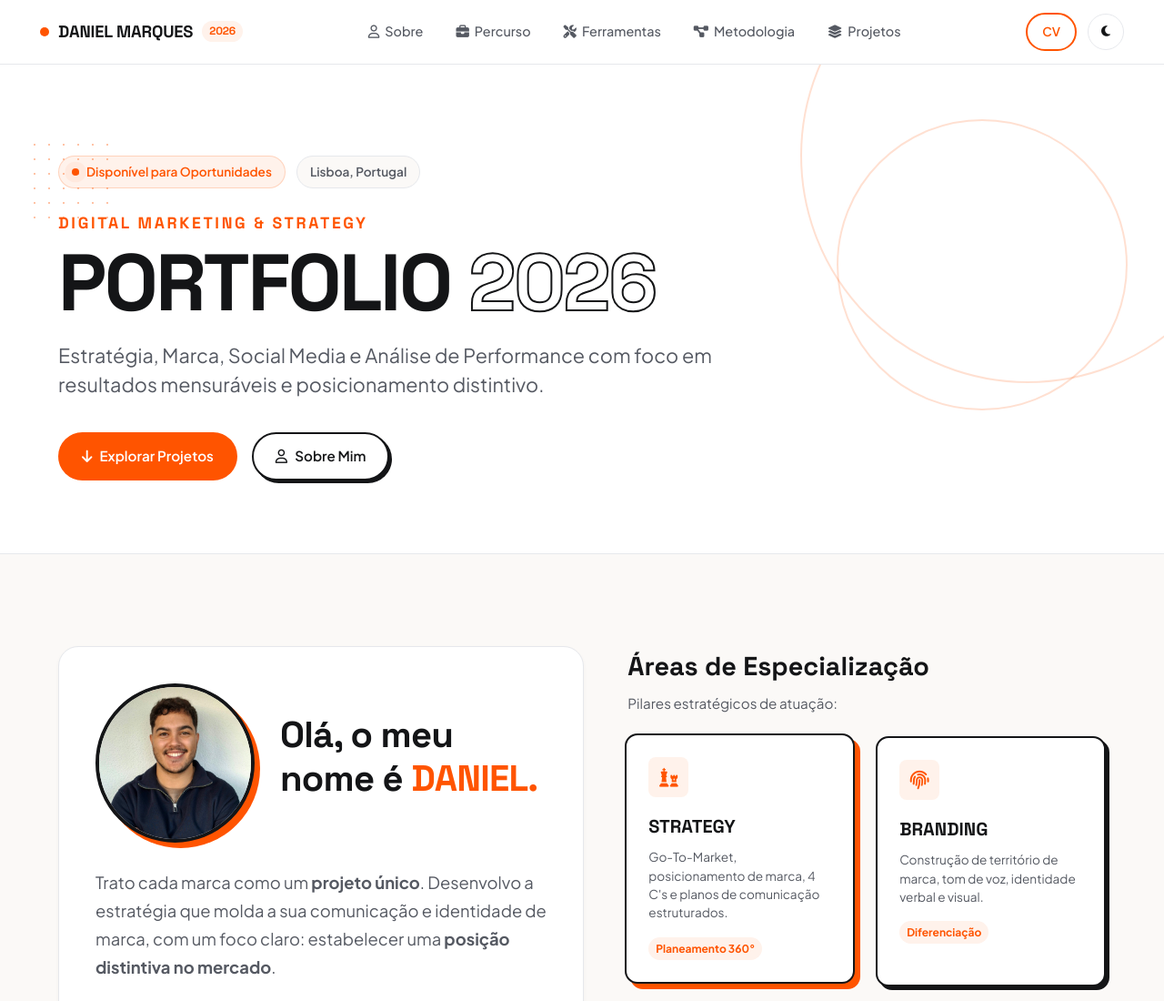
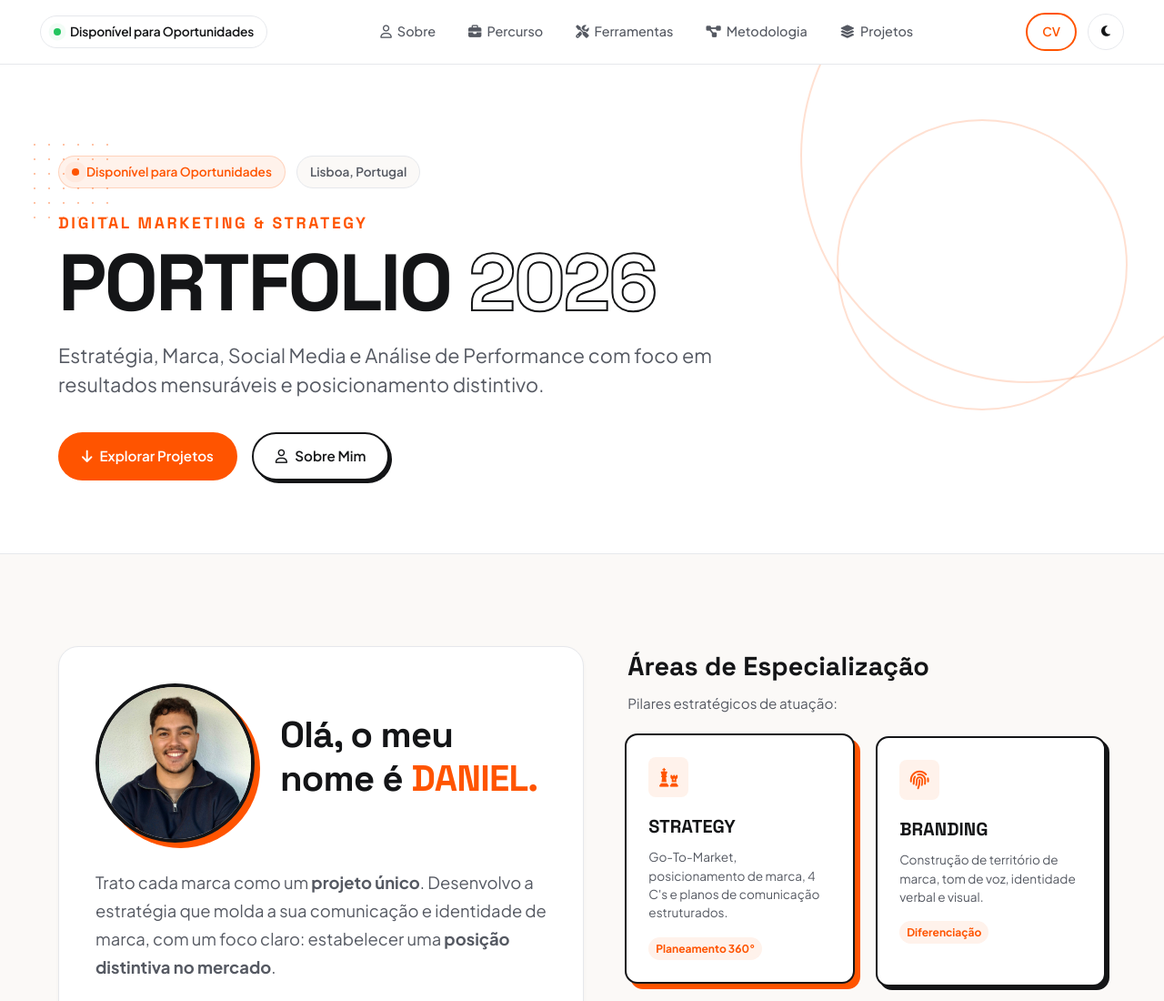
Before and after one commit to danielffmarques/danielffmarques.github.io, a plain HTML site: page index.html in a window 1280 px wide. Shown: the top 1100 px of the page at 91% size. Drawn offline with Linux system fonts and the light colour scheme.

Commit message:
Update header: replace name and year with Disponivel para Oportunidades status pill

```diff
--- a/index.html
+++ b/index.html
@@ -22,9 +22,8 @@
   <header class="navbar" id="navbar">
     <div class="nav-container">
       <a href="#hero" class="nav-logo">
-        <span class="logo-dot"></span>
-        <span class="logo-name">DANIEL MARQUES</span>
-        <span class="logo-year">2026</span>
+        <span class="pulse-dot"></span>
+        <span class="nav-status-text">Disponível para Oportunidades</span>
       </a>
 
       <nav class="nav-menu" id="nav-menu">
--- a/style.css
+++ b/style.css
@@ -227,30 +227,51 @@ a {
 }
 
 .nav-logo {
-  display: flex;
+  display: inline-flex;
   align-items: center;
   gap: 10px;
-  font-family: var(--font-display);
-  font-weight: 700;
-  font-size: 1.15rem;
+  font-family: var(--font-sans);
+  font-weight: 600;
+  font-size: 0.86rem;
   letter-spacing: -0.01em;
+  color: var(--text-main);
+  background: var(--bg-surface);
+  border: 1px solid var(--border-color);
+  padding: 6px 14px;
+  border-radius: var(--radius-pill);
+  transition: var(--transition);
+  text-decoration: none;
 }
 
-.logo-dot {
-  width: 10px;
-  height: 10px;
-  border-radius: 50%;
-  background: var(--primary);
-  display: inline-block;
+.nav-logo:hover {
+  border-color: var(--primary);
+  color: var(--primary);
+  background: var(--primary-light);
 }
 
-.logo-year {
-  font-size: 0.75rem;
-  padding: 2px 8px;
-  background: var(--primary-light);
-  color: var(--primary);
-  border-radius: var(--radius-pill);
-  font-weight: 700;
+[data-theme="dark"] .nav-logo:hover {
+  background: rgba(255, 84, 0, 0.15);
+}
+
+.nav-status-text {
+  font-weight: 600;
+  color: inherit;
+}
+
+.nav-logo .pulse-dot {
+  width: 8px;
+  height: 8px;
+  background: #22C55E;
+  border-radius: 50%;
+  box-shadow: 0 0 0 0 rgba(34, 197, 94, 0.7);
+  animation: pulseGreen 2s infinite;
+  flex-shrink: 0;
+}
+
+@keyframes pulseGreen {
+  0% { box-shadow: 0 0 0 0 rgba(34, 197, 94, 0.7); }
+  70% { box-shadow: 0 0 0 6px rgba(34, 197, 94, 0); }
+  100% { box-shadow: 0 0 0 0 rgba(34, 197, 94, 0); }
 }
 
 .nav-menu {
```
